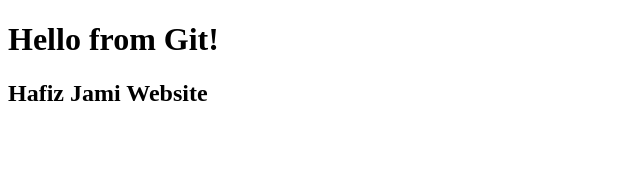
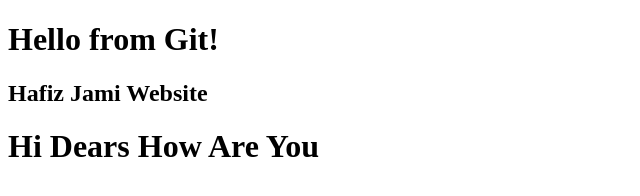
Before and after one commit to AbdulJamai/JamiWeb, a plain HTML site: page index.html in a window 1280 px wide. Shown: the whole page, without its empty margins (0-640 px from the left). Drawn offline with Linux system fonts and the light colour scheme.

Commit message:
Update index.html

```diff
--- a/index.html
+++ b/index.html
@@ -6,6 +6,7 @@
 <body>
     <h1>Hello from Git!</h1>
 <h2>Hafiz Jami Website</h2>
+    <h1>Hi Dears How Are You</h1>
 
 </body>
 </html>
```
